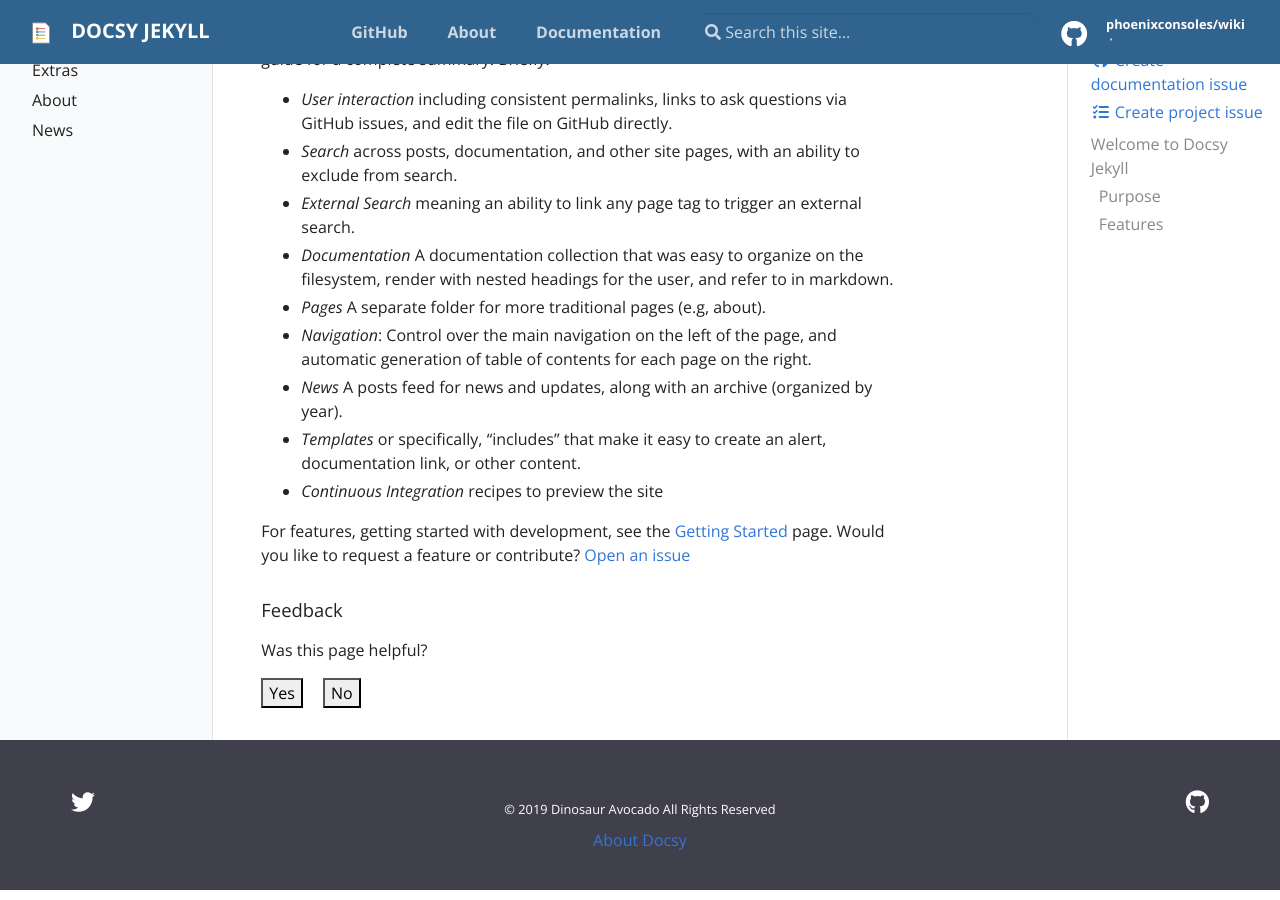
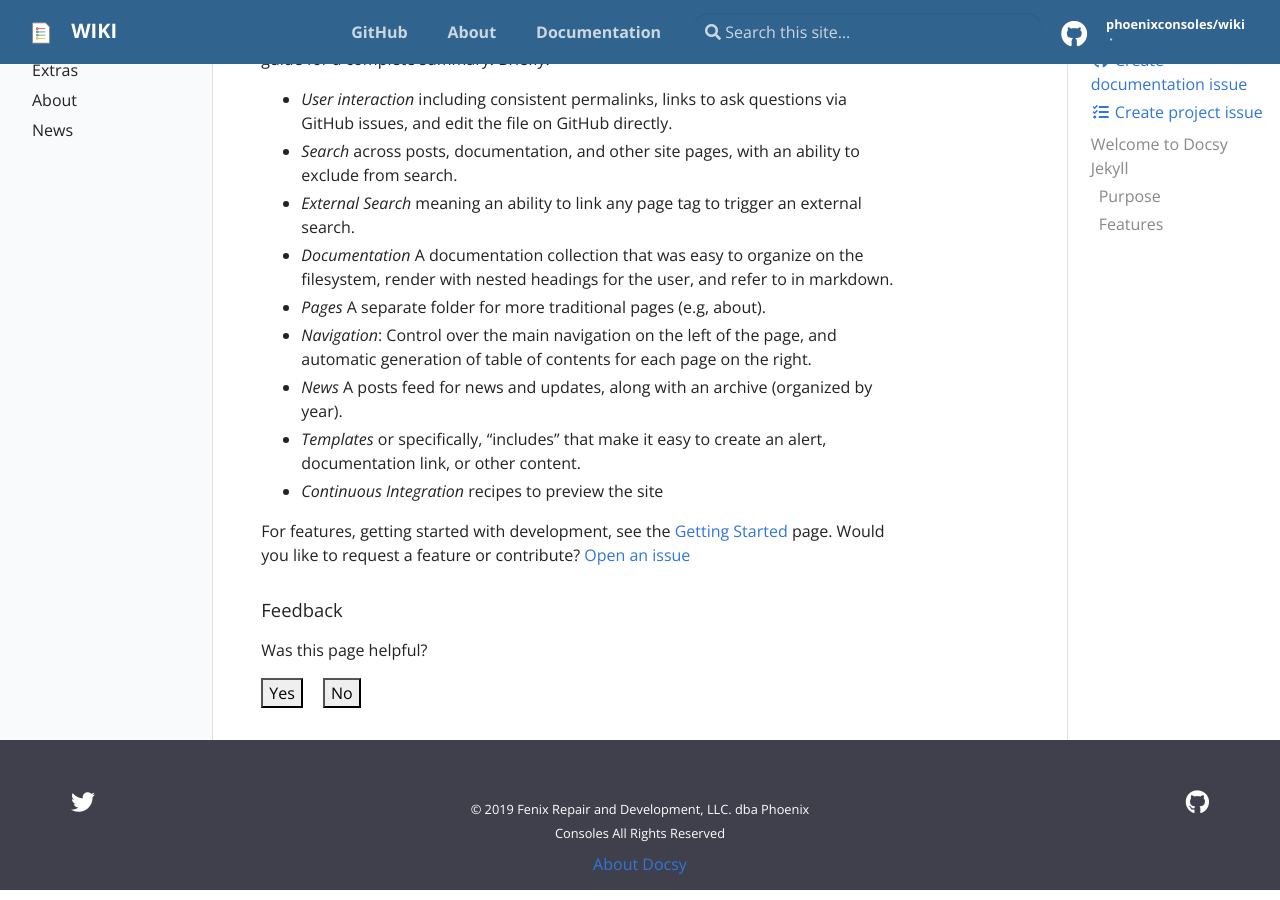
Before and after one commit to PhoenixConsoles/wiki, a Jekyll site: the page built from pages/index.md, in a window 1280 px wide and 900 px high, scrolled down 895 px. Built offline with Jekyll 4.4.1, drawn with Linux system fonts in a browser that asks for light colours.

Commit message:
Update _config.yml

```diff
--- a/_config.yml
+++ b/_config.yml
@@ -14,9 +14,9 @@
 # You can create any custom variable you would like, and they will be accessible
 # in the templates via {{ site.myvariable }}.
 
-title: Docsy Jekyll
-email: your-email@domain.com
-author: Dinosaur Avocado
+title: Wiki
+email: wiki@phoenixconsoles.org
+author: Fenix Repair and Development, LLC. dba Phoenix Consoles
 description: > # this means to ignore newlines until "baseurl:"
   Write an awesome description for your new site here. You can edit this
   line in _config.yml. It will appear in your document head meta (for
```
